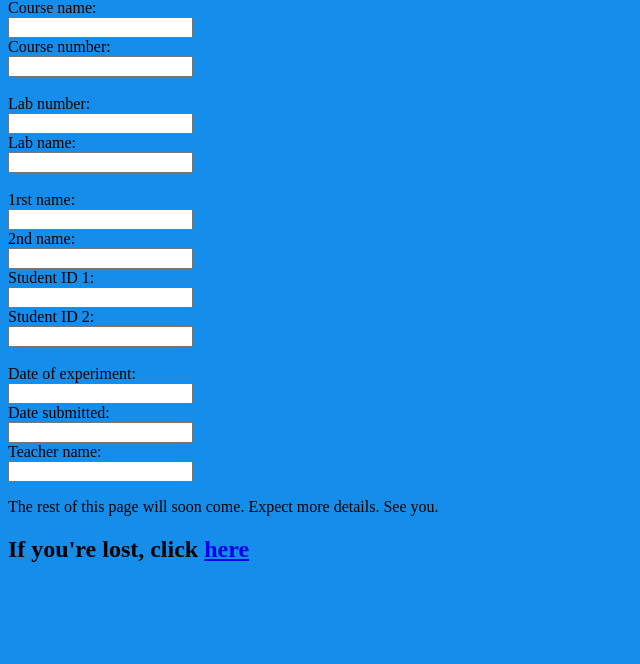
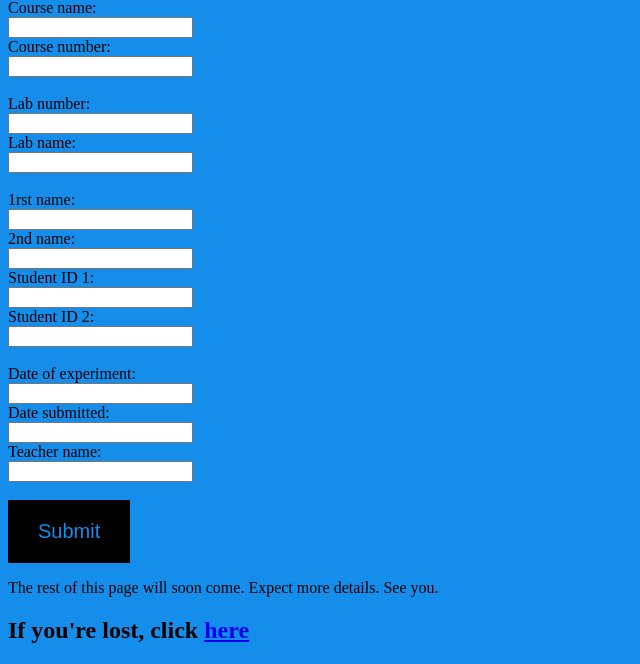
Before and after one commit to LyneF/webserver, a PHP site: page /Labpage.php in a window 1280 px wide. Shown: the part 383-1047 px from the top of the page, without its empty margins (0-640 px from the left). Before the commit the page ends 945 px from the top, so only its background shows below. Run offline with PHP 8.4, Linux system fonts and the light colour scheme.

Commit message:
Added php script to index.php and turned all html pages into php. Modified Labpage.php so it sends data to index.php.

```diff
--- a/Labpage.php
+++ b/Labpage.php
@@ -1,49 +1,65 @@
 <!DOCTYPE html>
 
 <html>
-    <heaD>
+    <head>
     	<center><img src="IMG/Dawson.png" alt="Dawson logo" width="300" height="150"/></center>
 		<center><h1>Electronics Engineering Technology<br/>243-544-DW</h1></center>
-        <hr>
+        <hr/>
     </head>
     <body bgcolor="#158DEA" style="font-family:agency fb;">
         <h2>Customized title page</h2>
         <p>Please fill in the following information in order to create your personal title page.</p>
+	<style>
+        .button {
+                background-color: black;
+                border: none;
+                color: #158DEA;
+                padding: 20px 30px;
+                text-align: center;
+                font-size: 20px;
+                cursor: pointer;
+                style="font-family:agency fb;"
+                }
 
-        <form>
+        .button:hover {
+                background-color: black;
+                color: #EEEEEE;
+                style="font-family:agency fb;"
+                }
+        </style>
+
+        <form action="index.php" method="post">
         	Course name:<br>
         	<input type="text" name="coursename"><br>
         	Course number:<br>
         	<input type="text" name="coursenum"><br><br>
-	</form>
 
-        <form>
         	Lab number:<br>
         	<input type="text" name="labnum"><br>
         	Lab name:<br>
         	<input type="text" name="labname"><br><br>
+
+		1rst name:<br>
+		<input type="text" name="name1"><br>
+		2nd name:<br>
+		<input type="text" name="name2"><br>
+		Student ID 1:<br>
+		<input type="text" name="id1"><br>
+		Student ID 2:<br>
+		<input type="text" name="id2"><br><br>
+
+		Date of experiment:<br>
+          	<input type="text" name="date1"><br>
+          	Date submitted:<br>
+          	<input type="text" name="date2"><br>
+	  	Teacher name:<br>
+          	<input type="text" name="teacher"><br>
+
+		<br>
+		<input class="button" type="submit"/>
 	</form>
 
-        <form>
-		1rst name:<br>
-		<input type="text" name="firstname"><br>
-		2nd name:<br>
-		<input type="text" name="secname"><br>
-		Student ID 1:<br>
-		<input type="text" name="studentid1"><br>
-		Student ID 2:<br>
-		<input type="text" name="studentid2"><br><br>
-	</form>
-
-	<form>
-		Date of experiment:<br>
-          	<input type="text" name="dateexp"><br>
-          	Date submitted:<br>
-          	<input type="text" name="datesubm"><br>
-	  	Teacher name:<br>
-          	<input type="text" name="teachname"><br>
-	</form>
-		<p>The rest of this page will soon come. Expect more details. See you.</p>
+	<p>The rest of this page will soon come. Expect more details. See you.</p>
 
 	<h2>
 		If you're lost, click <a href="index.php">here</a>
```
